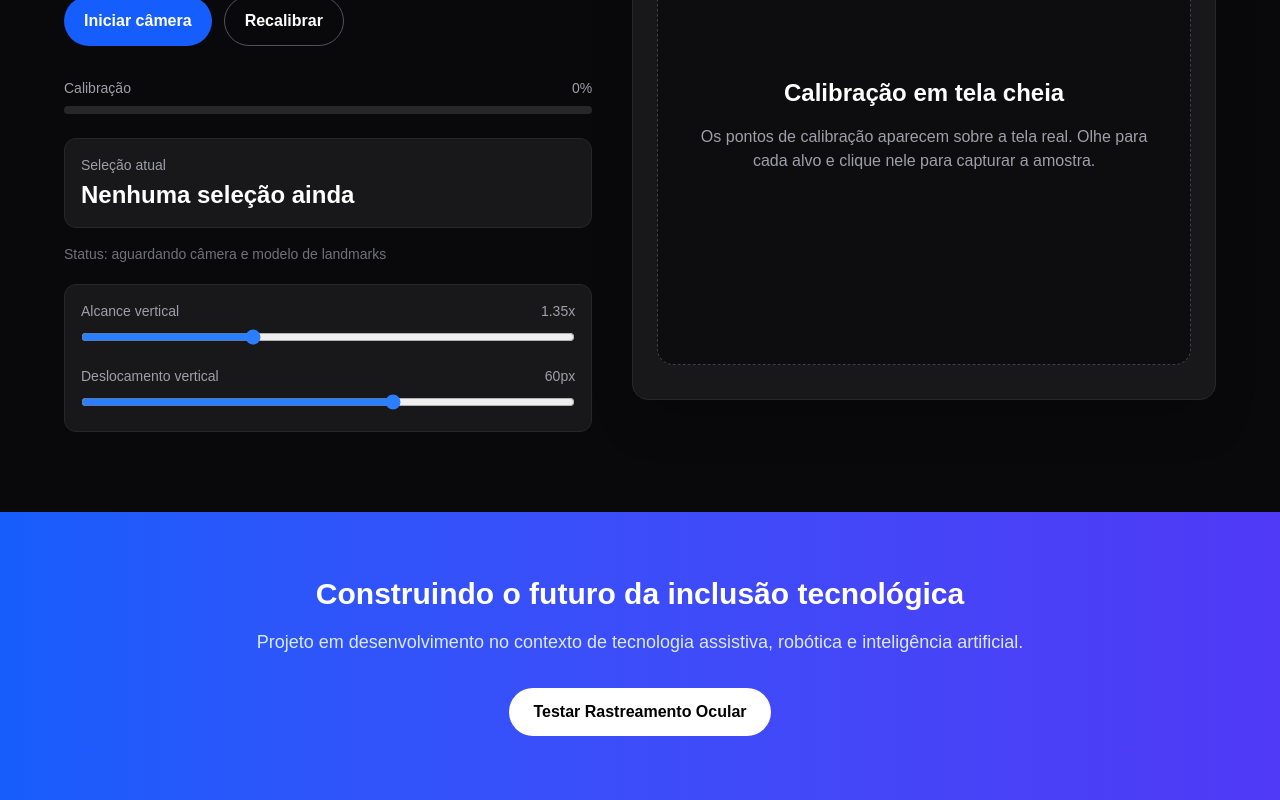
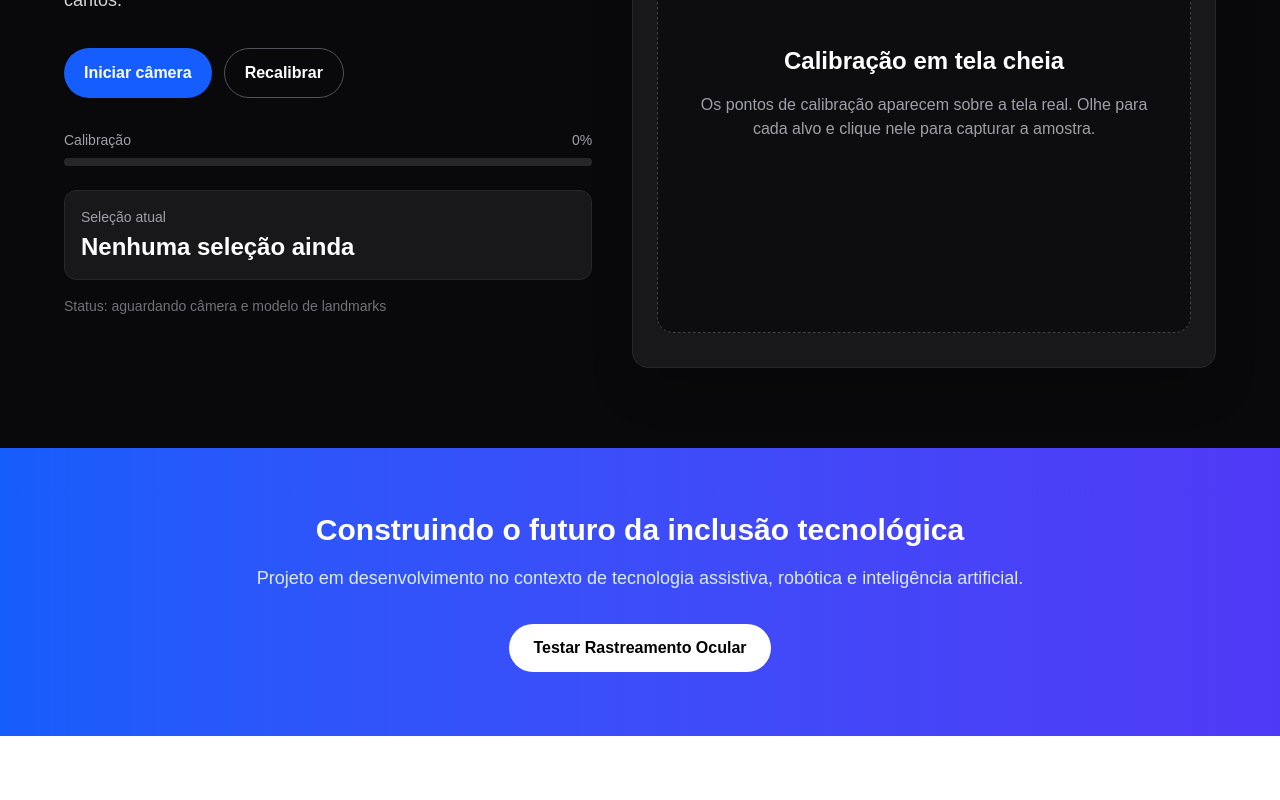
Before and after one commit to dougalex2000/test-doug, a Next.js app: page / in a window 1280 px wide. Shown: the part 2050-2850 px from the top of the page. After the commit the page ends 2786 px from the top, so only its background shows below. Built offline with nearby package versions, Linux system fonts and the light colour scheme.

Commit message:
Restore stable gaze demo state

```diff
--- a/app/components/EyeTrackingDemo.tsx
+++ b/app/components/EyeTrackingDemo.tsx
@@ -110,77 +110,40 @@ function averageLandmarks(landmarks: NormalizedLandmark[], indexes: number[]) {
 function getRawGazeFromFaceLandmarks(landmarks: NormalizedLandmark[]) {
   const leftIris = averageLandmarks(landmarks, [468, 469, 470, 471, 472]);
   const rightIris = averageLandmarks(landmarks, [473, 474, 475, 476, 477]);
-  const leftOuter = landmarks[33];
-  const leftInner = landmarks[133];
-  const leftTop = landmarks[159];
-  const leftBottom = landmarks[145];
-  const rightInner = landmarks[362];
-  const rightOuter = landmarks[263];
-  const rightTop = landmarks[386];
-  const rightBottom = landmarks[374];
+  const leftEye = averageLandmarks(landmarks, [33, 133, 159, 145]);
+  const rightEye = averageLandmarks(landmarks, [362, 263, 386, 374]);
 
-  if (
-    !leftIris ||
-    !rightIris ||
-    !leftOuter ||
-    !leftInner ||
-    !leftTop ||
-    !leftBottom ||
-    !rightInner ||
-    !rightOuter ||
-    !rightTop ||
-    !rightBottom
-  ) {
+  const irisCenter =
+    leftIris && rightIris
+      ? {
+          x: (leftIris.x + rightIris.x) / 2,
+          y: (leftIris.y + rightIris.y) / 2,
+        }
+      : null;
+  const eyeCenter =
+    leftEye && rightEye
+      ? {
+          x: (leftEye.x + rightEye.x) / 2,
+          y: (leftEye.y + rightEye.y) / 2,
+        }
+      : null;
+
+  if (!irisCenter || !eyeCenter) {
     return null;
   }
 
-  const leftHorizontalRange = Math.max(0.0001, leftInner.x - leftOuter.x);
-  const rightHorizontalRange = Math.max(0.0001, rightOuter.x - rightInner.x);
-  const leftVerticalRange = Math.max(0.0001, leftBottom.y - leftTop.y);
-  const rightVerticalRange = Math.max(0.0001, rightBottom.y - rightTop.y);
-  const leftX = (leftIris.x - leftOuter.x) / leftHorizontalRange;
-  const rightX = (rightIris.x - rightInner.x) / rightHorizontalRange;
-  const leftY = (leftIris.y - leftTop.y) / leftVerticalRange;
-  const rightY = (rightIris.y - rightTop.y) / rightVerticalRange;
-
   return {
-    x: (leftX + rightX) / 2,
-    y: (leftY + rightY) / 2,
+    x: irisCenter.x - eyeCenter.x,
+    y: irisCenter.y - eyeCenter.y,
   };
 }
 
-function applyVerticalTuning(
-  point: GazeData,
-  verticalGain: number,
-  verticalOffset: number,
-) {
+function scaleRawGaze(raw: RawGaze, samples: CalibrationSample[]) {
+  if (samples.length < MIN_CALIBRATION_SAMPLES) {
     return {
-    x: point.x,
-    y: clamp(
-      (point.y - window.innerHeight / 2) * verticalGain +
-        window.innerHeight / 2 +
-        verticalOffset,
-      0,
-      window.innerHeight,
-    ),
+      x: clamp((0.5 - raw.x * 9) * window.innerWidth, 0, window.innerWidth),
+      y: clamp((0.5 + raw.y * 12) * window.innerHeight, 0, window.innerHeight),
     };
-}
-
-function scaleRawGaze(
-  raw: RawGaze,
-  samples: CalibrationSample[],
-  verticalGain: number,
-  verticalOffset: number,
-) {
-  if (samples.length < MIN_CALIBRATION_SAMPLES) {
-    return applyVerticalTuning(
-      {
-        x: clamp(raw.x * window.innerWidth, 0, window.innerWidth),
-        y: clamp(raw.y * window.innerHeight, 0, window.innerHeight),
-      },
-      verticalGain,
-      verticalOffset,
-    );
   }
 
   const minRawX = Math.min(...samples.map((sample) => sample.raw.x));
@@ -244,22 +207,14 @@ function scaleRawGaze(
     { x: 0, y: 0 },
   );
 
-  return applyVerticalTuning(
-    {
-      x: clamp(
-        scaledPoint.x * 0.65 + weightedPoint.x * 0.35,
-        0,
-        window.innerWidth,
-      ),
+  return {
+    x: clamp(scaledPoint.x * 0.65 + weightedPoint.x * 0.35, 0, window.innerWidth),
     y: clamp(
       scaledPoint.y * 0.65 + weightedPoint.y * 0.35,
       0,
       window.innerHeight,
     ),
-    },
-    verticalGain,
-    verticalOffset,
-  );
+  };
 }
 
 function smoothPoint(previous: GazeData, next: GazeData) {
@@ -317,8 +272,6 @@ export default function EyeTrackingDemo() {
   const [activeOption, setActiveOption] = useState<string | null>(null);
   const [dwellProgress, setDwellProgress] = useState(0);
   const [selectedOption, setSelectedOption] = useState("Nenhuma seleção ainda");
-  const [verticalGain, setVerticalGain] = useState(1.35);
-  const [verticalOffset, setVerticalOffset] = useState(60);
 
   const progress = useMemo(
     () =>
@@ -450,12 +403,7 @@ export default function EyeTrackingDemo() {
 
           if (rawGaze) {
             lastRawGazeRef.current = rawGaze;
-            nextPoint = scaleRawGaze(
-              rawGaze,
-              calibrationSamplesRef.current,
-              verticalGain,
-              verticalOffset,
-            );
+            nextPoint = scaleRawGaze(rawGaze, calibrationSamplesRef.current);
           }
         } catch {
           nextPoint = lastPointRef.current;
@@ -472,7 +420,7 @@ export default function EyeTrackingDemo() {
 
       frameRef.current = requestAnimationFrame(() => updateEstimatedPoint());
     },
-    [updateDwellSelection, verticalGain, verticalOffset],
+    [updateDwellSelection],
   );
 
   const startTracking = useCallback(async () => {
@@ -640,42 +588,6 @@ export default function EyeTrackingDemo() {
               : "aguardando câmera e modelo de landmarks"}
           </p>
 
-          <div className="mt-5 space-y-4 rounded-xl border border-zinc-800 bg-zinc-900 p-4">
-            <label className="block text-sm text-zinc-400">
-              <span className="flex justify-between">
-                <span>Alcance vertical</span>
-                <span>{verticalGain.toFixed(2)}x</span>
-              </span>
-              <input
-                type="range"
-                min="0.8"
-                max="2.4"
-                step="0.05"
-                value={verticalGain}
-                onChange={(event) => setVerticalGain(Number(event.target.value))}
-                className="mt-2 w-full accent-blue-500"
-              />
-            </label>
-
-            <label className="block text-sm text-zinc-400">
-              <span className="flex justify-between">
-                <span>Deslocamento vertical</span>
-                <span>{verticalOffset}px</span>
-              </span>
-              <input
-                type="range"
-                min="-220"
-                max="220"
-                step="10"
-                value={verticalOffset}
-                onChange={(event) =>
-                  setVerticalOffset(Number(event.target.value))
-                }
-                className="mt-2 w-full accent-blue-500"
-              />
-            </label>
-          </div>
-
           {lastError ? (
             <p className="mt-5 rounded-lg border border-red-400/40 bg-red-500/10 p-4 text-sm text-red-100">
               {lastError}
```
Lines whose indentation alone changed are shown as unchanged.
